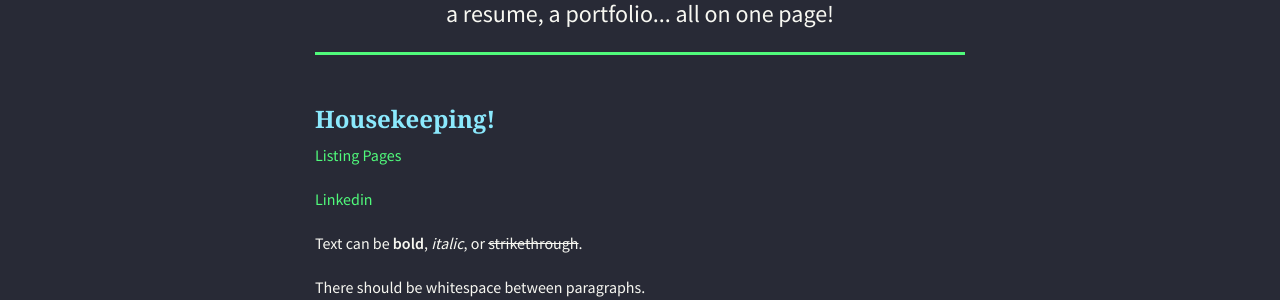
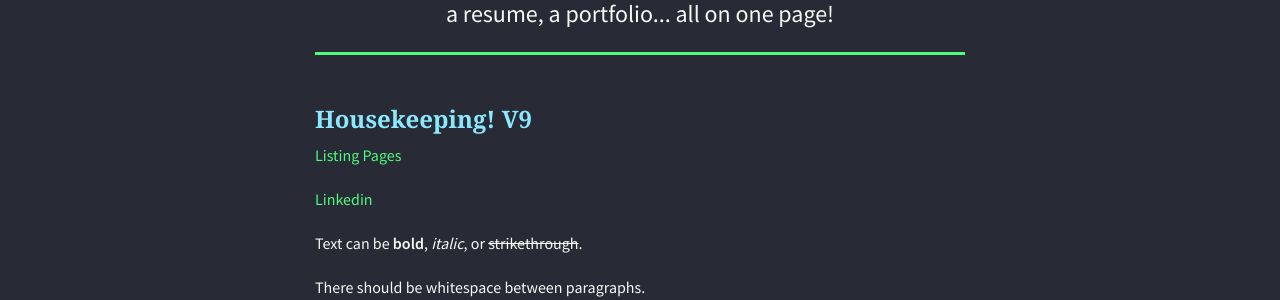
Before and after one commit to SmoothOperator/smoothoperator.github.io, a Jekyll site: the page built from index.md, in a window 1280 px wide and 900 px high. Shown: the part 150-450 px from the top of the window. Built offline with Jekyll 4.4.1, drawn with Linux system fonts in a browser that asks for light colours; nearby versions of some CDN libraries; our own code applies the rules of GitHub Pages for plain Markdown files.

```diff
--- a/index.md
+++ b/index.md
@@ -2,7 +2,7 @@
 layout: default
 ---
 
-### Housekeeping!
+### Housekeeping! V9
 [Listing Pages](samples/listings-page)
 
 [Linkedin](https://www.linkedin.com/in/marshallpeck/)
```
